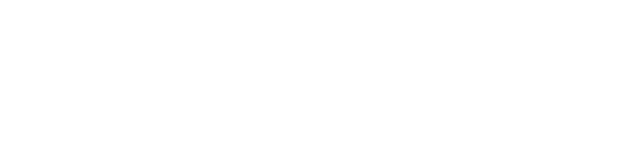
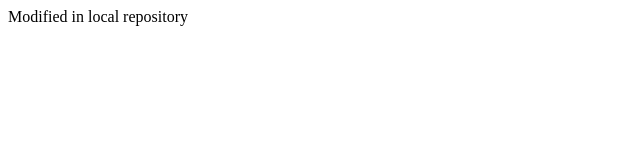
Before and after one commit to ArundhatiBandopadhyaya/iAssess_q1, a plain HTML site: page index.html in a window 1280 px wide. Shown: the whole page, without its empty margins (0-640 px from the left). Drawn offline with Linux system fonts and the light colour scheme.

Commit message:
Modified index.html in local repository

```diff
--- a/index.html
+++ b/index.html
@@ -2,5 +2,6 @@
   <head>
   </head>
   <body>
+	Modified in local repository
   </body>
 </html>
```
